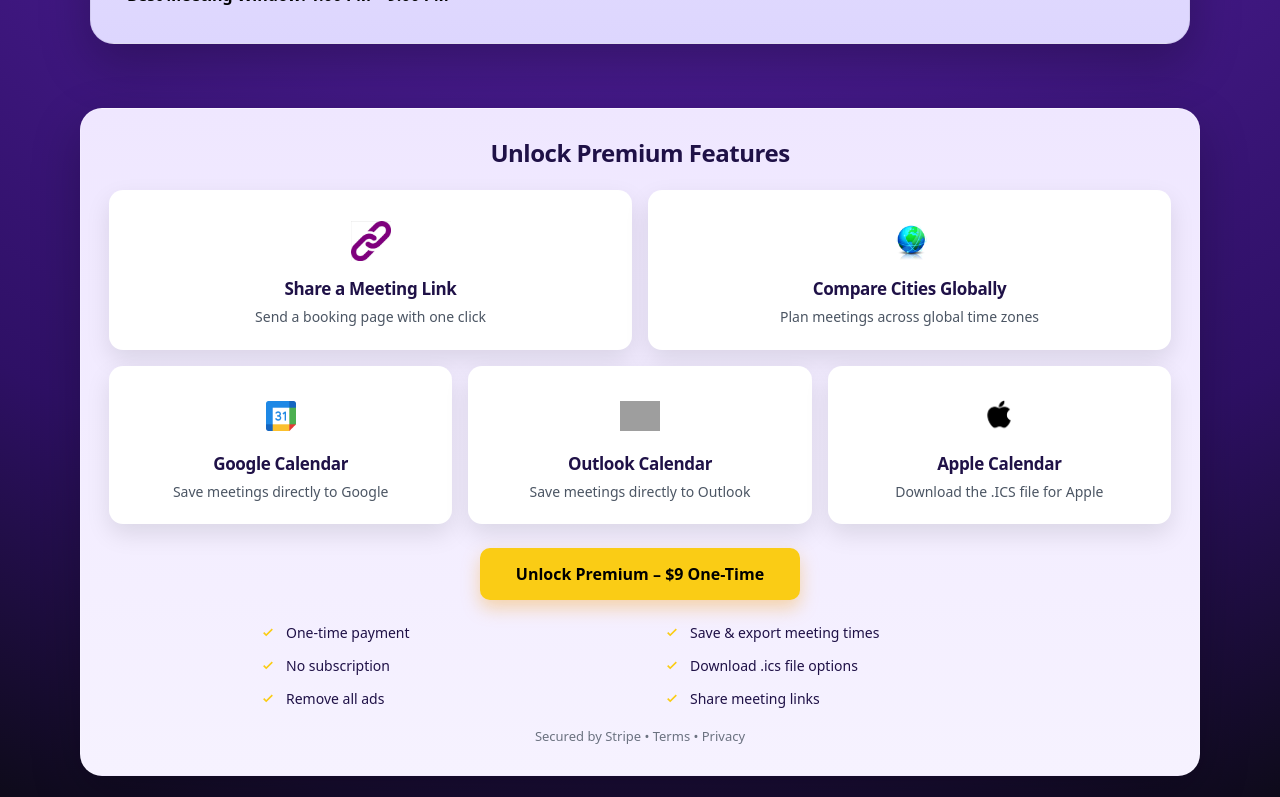
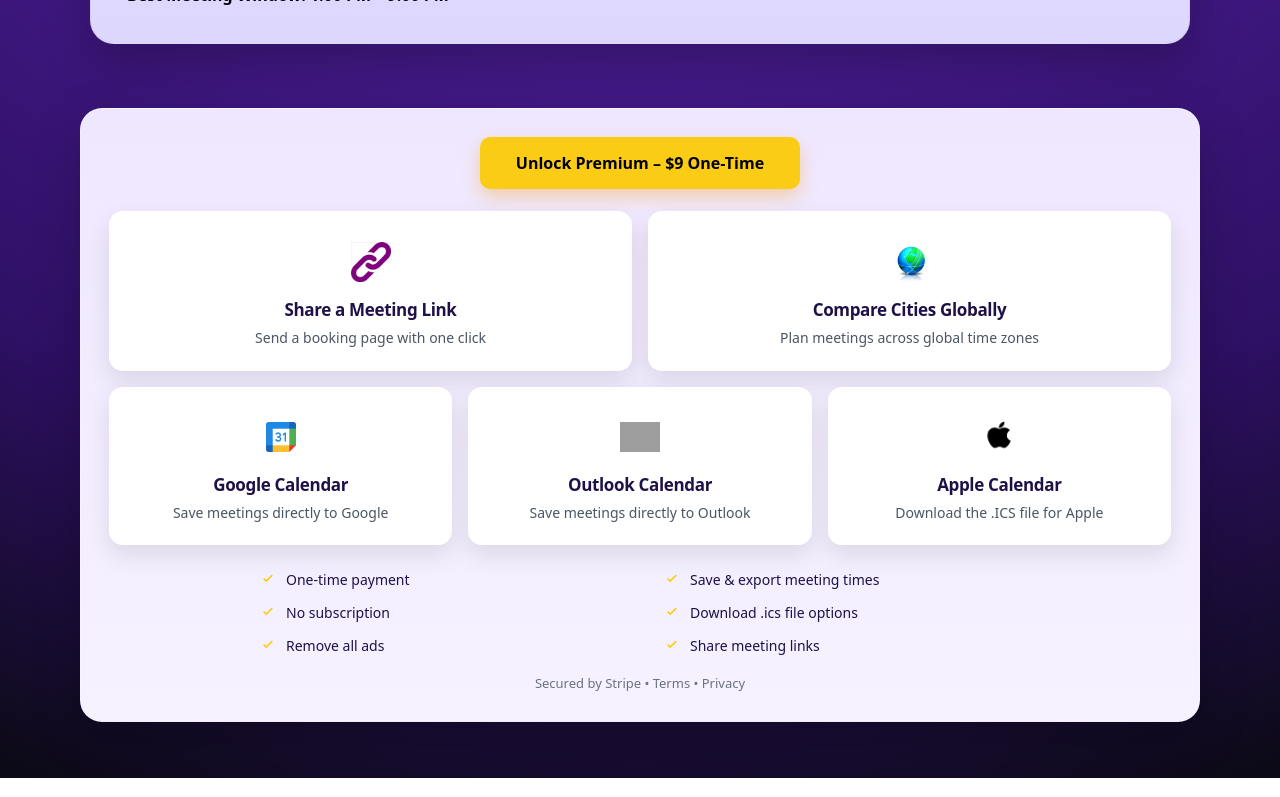
Before and after one commit to techtalk1282/Best-Meeting-Time, a Next.js app: page / in a window 1280 px wide. Shown: the part 723-1520 px from the top of the page. Built offline with nearby package versions, Linux system fonts and the light colour scheme; grey boxes are pictures that could not be loaded.

Commit message:
feat(premium): promote unlock CTA to top and remove redundant section header

```diff
--- a/app/ui/PremiumFeaturesSection.tsx
+++ b/app/ui/PremiumFeaturesSection.tsx
@@ -106,17 +106,26 @@ export default function PremiumFeaturesSection({
             boxShadow: "0 18px 50px rgba(0,0,0,0.24)",
           }}
         >
-          <h2
-            style={{
-              margin: "0 0 22px 0",
-              textAlign: "center",
-              fontSize: 24,
-              fontWeight: 800,
-              color: "#1f1147",
-            }}
-          >
-            Unlock Premium Features
-          </h2>
+
+          {/* ✅ PRIMARY CTA MOVED TO TOP */}
+          <div style={{ textAlign: "center", marginBottom: 22 }}>
+            <button
+              style={{
+                background: "#facc15",
+                color: "#000000",
+                border: "none",
+                padding: "14px 28px",
+                borderRadius: 10,
+                fontWeight: 800,
+                fontSize: 16,
+                cursor: "pointer",
+                minWidth: 320,
+                boxShadow: "0 8px 18px rgba(245, 158, 11, 0.35)",
+              }}
+            >
+              Unlock Premium – $9 One-Time
+            </button>
+          </div>
 
           <div
             style={{
@@ -153,11 +162,7 @@ export default function PremiumFeaturesSection({
           >
             <div style={bottomFeatureCard}>
               <div style={iconWrap}>
-                <img
-                  src="/google-calendar.png"
-                  alt="Google Calendar"
-                  style={iconImg}
-                />
+                <img src="/google-calendar.png" alt="Google Calendar" style={iconImg} />
               </div>
               <h3 style={cardTitle}>Google Calendar</h3>
               <p style={cardText}>Save meetings directly to Google</p>
@@ -165,11 +170,7 @@ export default function PremiumFeaturesSection({
 
             <div style={bottomFeatureCard}>
               <div style={iconWrap}>
-                <img
-                  src="/outlook.png"
-                  alt="Outlook Calendar"
-                  style={iconImg}
-                />
+                <img src="/outlook.png" alt="Outlook Calendar" style={iconImg} />
               </div>
               <h3 style={cardTitle}>Outlook Calendar</h3>
               <p style={cardText}>Save meetings directly to Outlook</p>
@@ -177,36 +178,13 @@ export default function PremiumFeaturesSection({
 
             <div style={bottomFeatureCard}>
               <div style={iconWrap}>
-                <img
-                  src="/apple.png"
-                  alt="Apple Calendar"
-                  style={appleIconImg}
-                />
+                <img src="/apple.png" alt="Apple Calendar" style={appleIconImg} />
               </div>
               <h3 style={cardTitle}>Apple Calendar</h3>
               <p style={cardText}>Download the .ICS file for Apple</p>
             </div>
 
             {children}
-          </div>
-
-          <div style={{ textAlign: "center", marginBottom: 22 }}>
-            <button
-              style={{
-                background: "#facc15",
-                color: "#000000",
-                border: "none",
-                padding: "14px 28px",
-                borderRadius: 10,
-                fontWeight: 800,
-                fontSize: 16,
-                cursor: "pointer",
-                minWidth: 320,
-                boxShadow: "0 8px 18px rgba(245, 158, 11, 0.35)",
-              }}
-            >
-              Unlock Premium – $9 One-Time
-            </button>
           </div>
 
           <div
```
